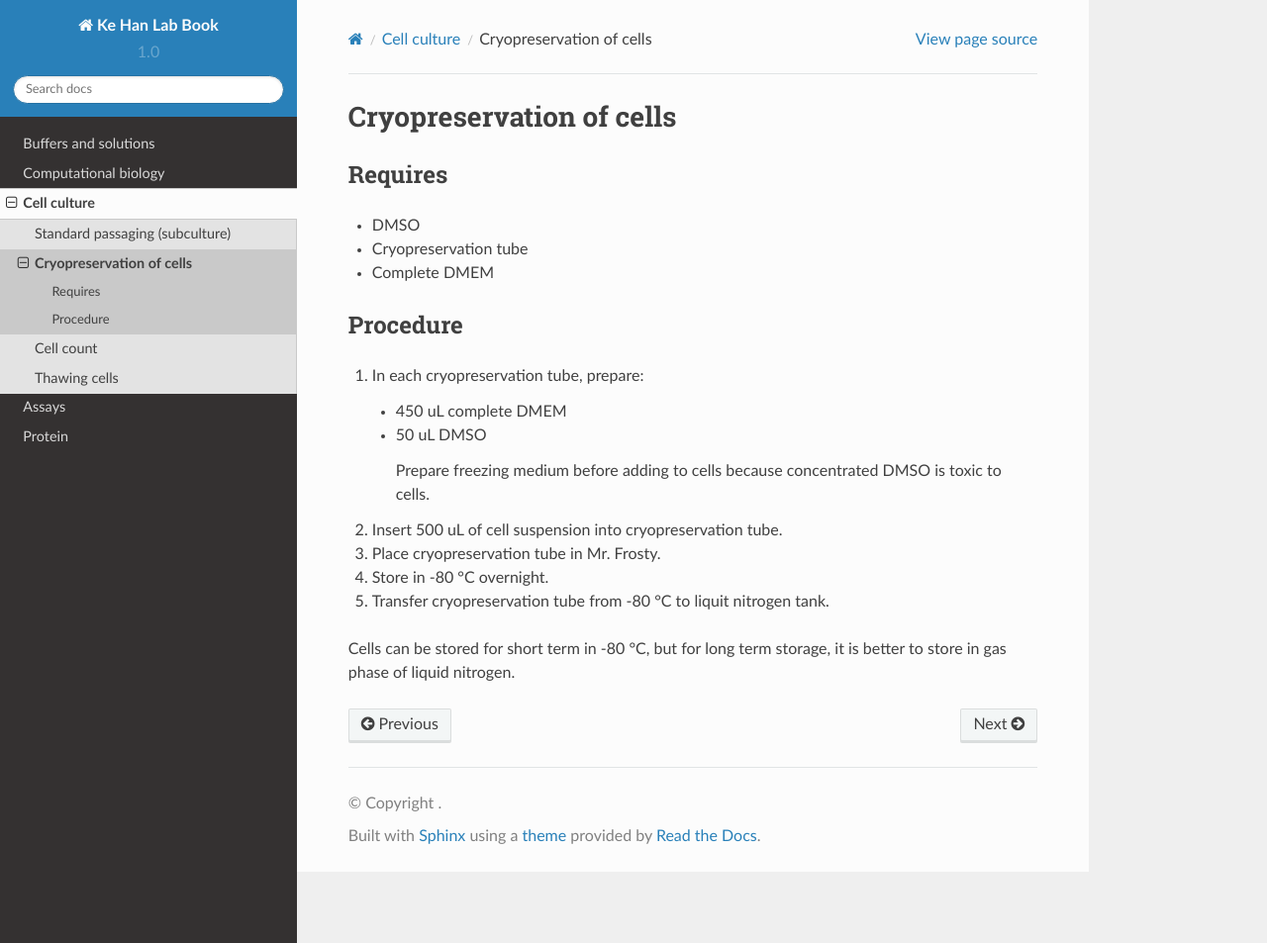
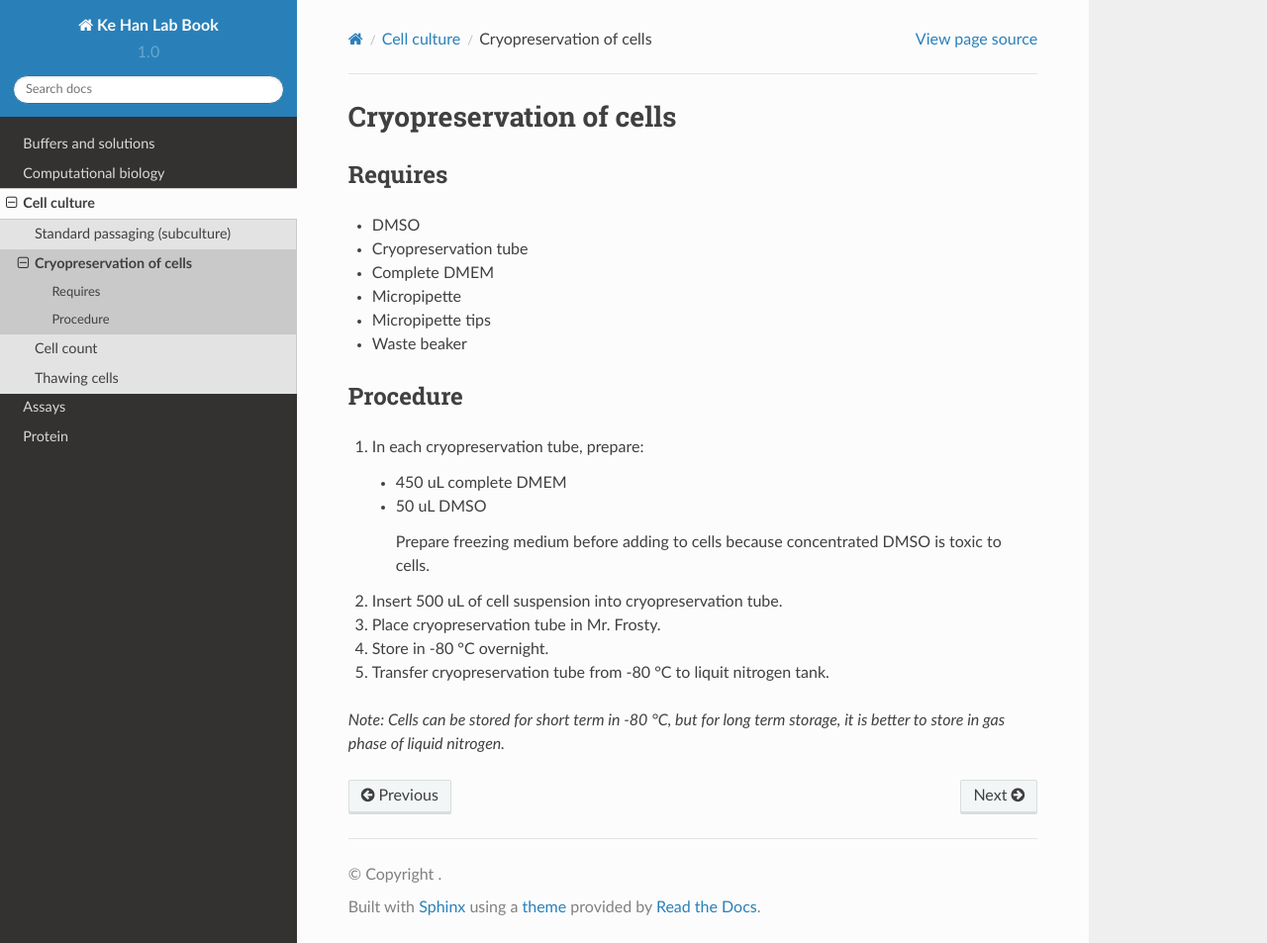
Before and after one commit to kehantan/labbook, a Sphinx documentation site: the page built from docs/cell_culture/cryo.rst, in a window 1280 px wide and 953 px high. Shown: the whole window at 99% size. Built offline with Sphinx 7.4.7 and the Read the Docs theme 2.0.0, drawn with Linux system fonts in a browser that asks for light colours.

Commit message:
Update cryo.rst

```diff
--- a/docs/cell_culture/cryo.rst
+++ b/docs/cell_culture/cryo.rst
@@ -6,6 +6,10 @@
 * DMSO
 * Cryopreservation tube
 * Complete DMEM
+* Micropipette
+* Micropipette tips
+* Waste beaker
+
 
 Procedure
 ---------
@@ -22,4 +26,4 @@
 #. Store in -80 °C overnight.
 #. Transfer cryopreservation tube from -80 °C to liquit nitrogen tank.
 
-Cells can be stored for short term in -80 °C, but for long term storage, it is better to store in gas phase of liquid nitrogen.
+*Note: Cells can be stored for short term in -80 °C, but for long term storage, it is better to store in gas phase of liquid nitrogen.*
```
